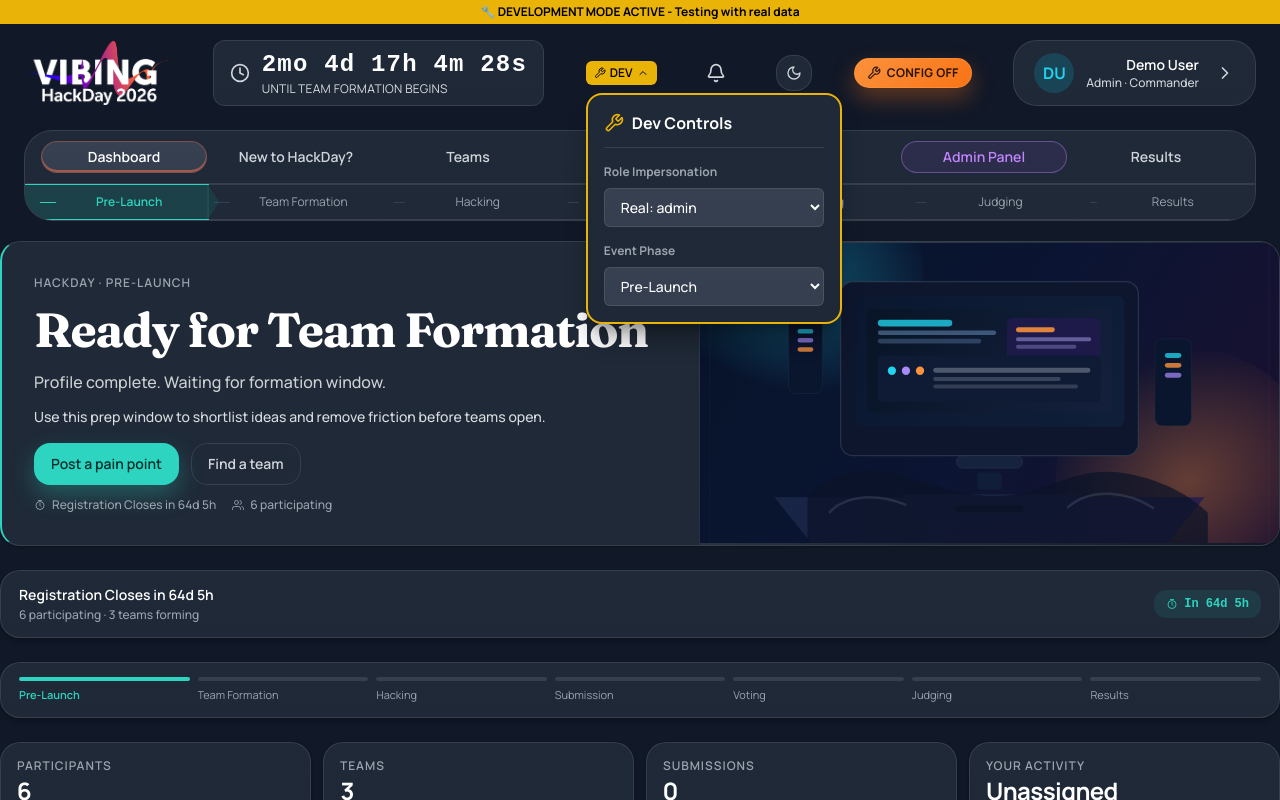
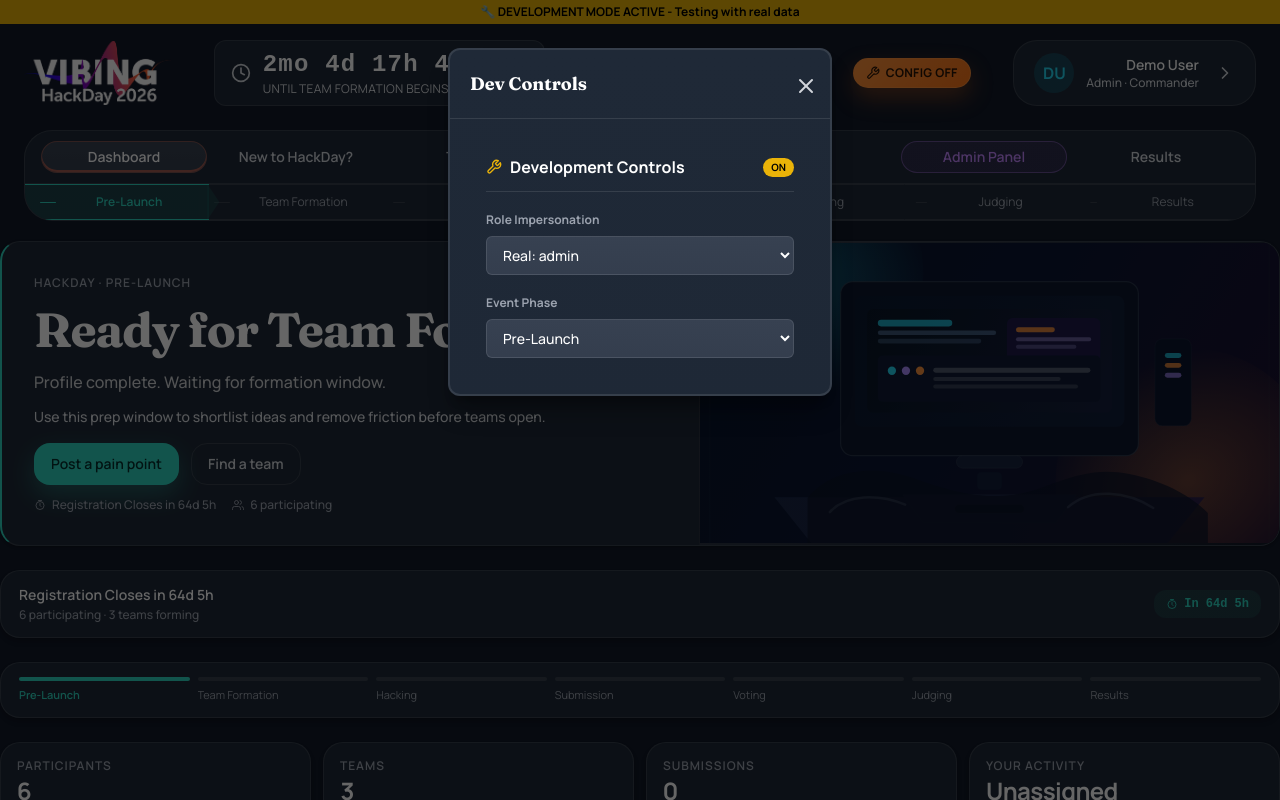
Before and after one commit to nickfine/hackcentral, a React (Vite) app in the folder forge-native/static/runtime-frontend/: page / in a window 1280 px wide. Both pictures are taken after a click on the button "DEV". Shown: the top 800 px of the page. Built offline with nearby package versions, Linux system fonts and the light colour scheme.

Commit message:
feat: replace dev controls dropdown with modal

```diff
--- a/forge-native/static/runtime-frontend/src/components/AppLayout.jsx
+++ b/forge-native/static/runtime-frontend/src/components/AppLayout.jsx
@@ -20,7 +20,6 @@ import {
   LayoutDashboard,
   ChevronRight,
   ChevronLeft,
-  ChevronDown,
   Sparkles,
   UserPlus,
   Wrench,
@@ -34,6 +33,7 @@ import { NotificationCenter } from './shared';
 import { Container, HStack } from './layout';
 import Avatar from './ui/Avatar';
 import PhaseIndicator from './ui/PhaseIndicator';
+import Modal from './ui/Modal';
 import { cn } from '../lib/design-system';
 import { ThemeStateContext } from '../contexts/ThemeContext';
 import { useConfigMode } from '../configMode/ConfigModeContext';
@@ -806,10 +806,10 @@ function AppLayout({
 
               {/* DEV MODE TOGGLE - Available to runtime admins and event admins for local simulation */}
               {canUseDevControls && (
-                <div className="relative z-[60]">
+                <>
                   <button
                     type="button"
-                    onClick={() => setDevControlsOpen(!devControlsOpen)}
+                    onClick={() => setDevControlsOpen(true)}
                     className={cn(
                       'flex items-center gap-1 px-2 py-1 rounded text-xs font-semibold transition-all',
                       'focus-ring-control',
@@ -821,21 +821,31 @@ function AppLayout({
                   >
                     <Wrench className="w-3 h-3" />
                     <span className="hidden sm:inline">DEV</span>
-                    <ChevronDown className={cn('w-3 h-3 transition-transform', devControlsOpen && 'rotate-180')} />
+                    <span className={cn(
+                      'hidden sm:inline-flex h-1.5 w-1.5 rounded-full',
+                      devModeActive ? 'bg-black' : 'bg-text-muted'
+                    )} />
                   </button>
 
-                  {/* Dev Controls Dropdown */}
-                  {devControlsOpen && (
-                    <>
-                      <div
-                        className="fixed inset-0 z-[55]"
-                        onClick={() => setDevControlsOpen(false)}
-                      />
-                      <div className="absolute left-0 top-full mt-2 w-64 bg-arena-card border-2 border-yellow-500 rounded-lg shadow-xl z-[60] p-4">
-                        <div className="space-y-4">
-                          <div className="flex items-center gap-2 mb-3 pb-3 border-b border-arena-border">
-                            <Wrench className="w-5 h-5 text-yellow-500" />
-                            <span className="font-bold text-text-primary">Dev Controls</span>
+                  {/* Dev Controls Modal */}
+                  <Modal
+                    isOpen={devControlsOpen}
+                    onClose={() => setDevControlsOpen(false)}
+                    size="sm"
+                    title="Dev Controls"
+                  >
+                    <div className="space-y-5 p-4">
+                      <div className="flex items-center gap-2 pb-3 border-b border-arena-border">
+                        <Wrench className="w-4 h-4 text-yellow-500" />
+                        <span className="font-bold text-text-primary">Development Controls</span>
+                        <span className={cn(
+                          'ml-auto inline-flex items-center gap-1 rounded-full px-2 py-0.5 text-[10px] font-bold uppercase',
+                          devModeActive
+                            ? 'bg-yellow-500 text-black'
+                            : 'bg-arena-elevated text-text-muted border border-arena-border'
+                        )}>
+                          {devModeActive ? 'ON' : 'OFF'}
+                        </span>
                       </div>
 
                       {/* Role Impersonation */}
@@ -895,10 +905,8 @@ function AppLayout({
                         </div>
                       )}
                     </div>
-                      </div>
+                  </Modal>
                 </>
-                  )}
-                </div>
               )}
 
               {/* Notification Center */}
```
Lines whose indentation alone changed are shown as unchanged.
